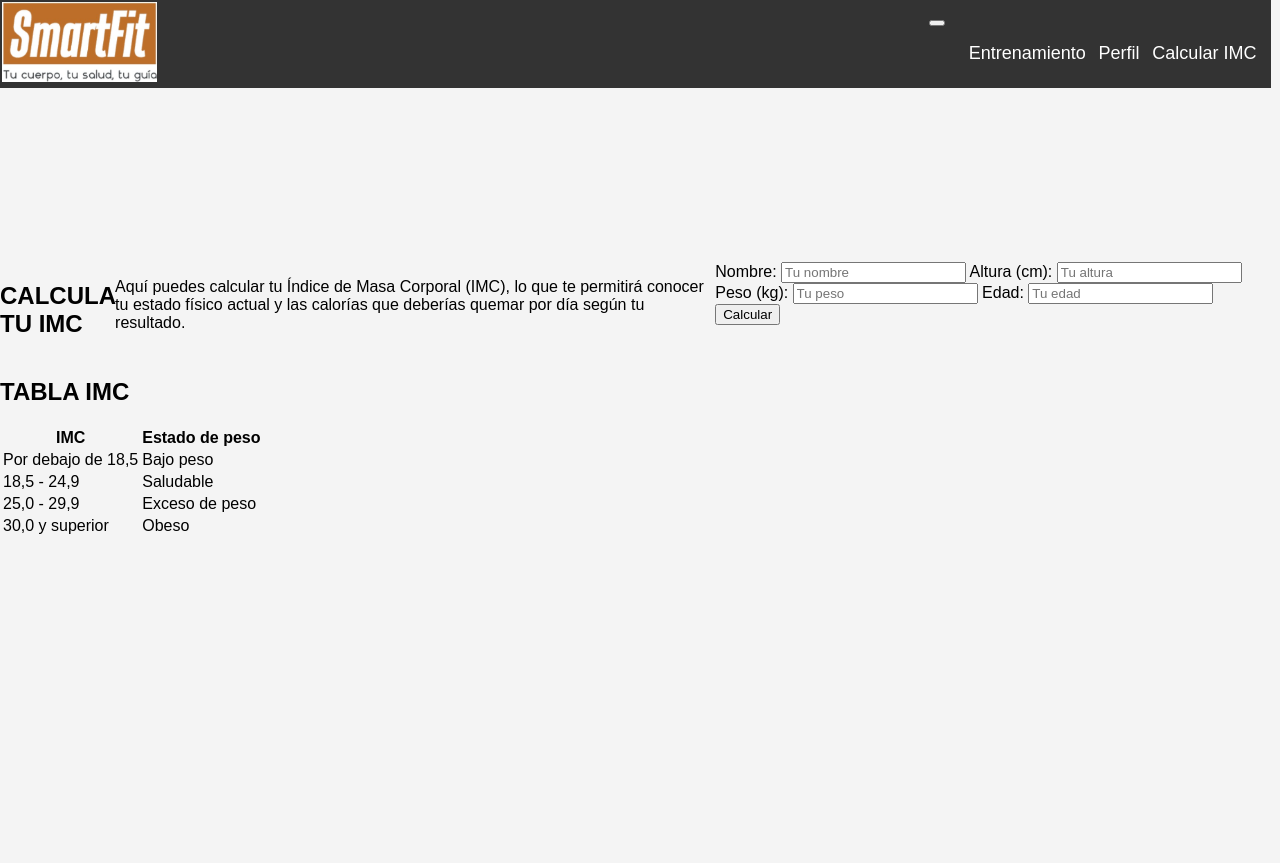
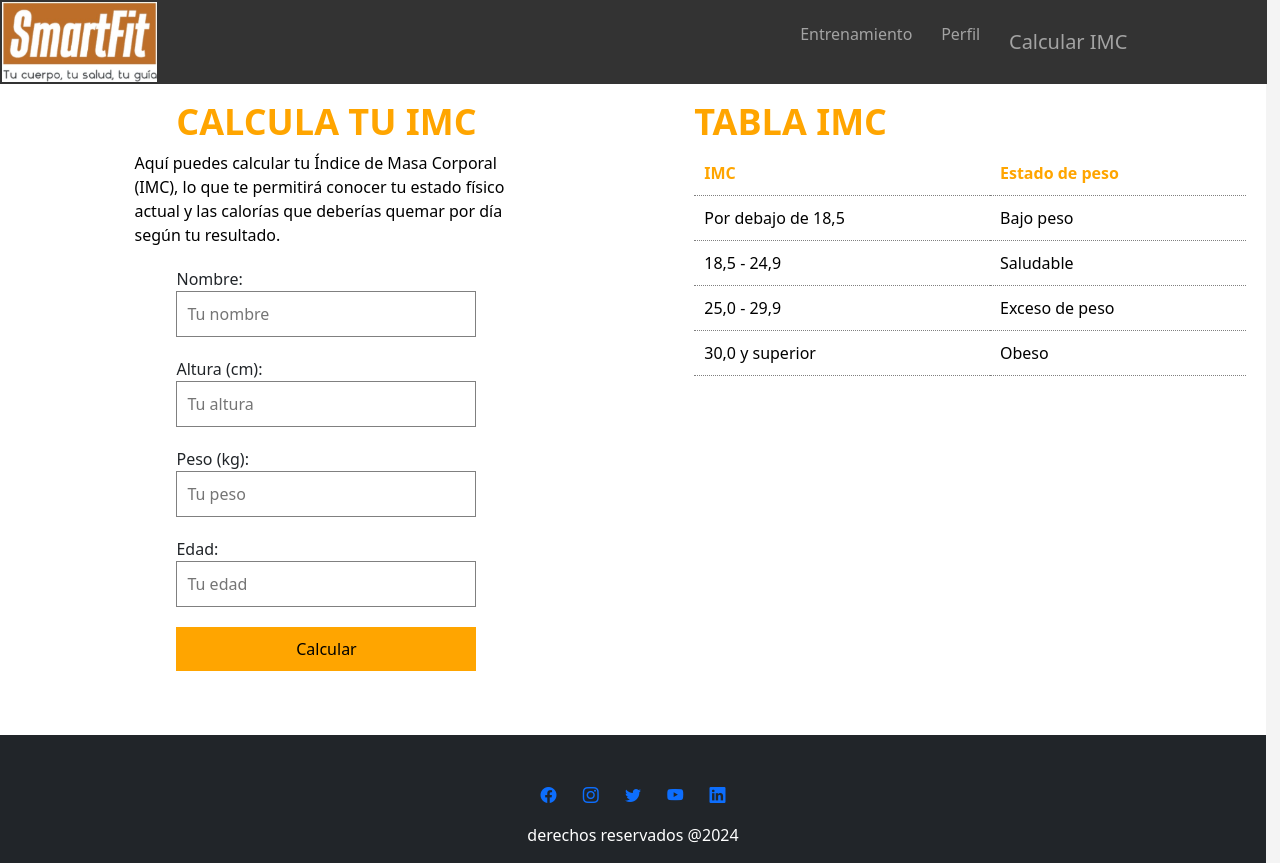
Before and after one commit to nachomno/SmartFit, a plain HTML site: page calcular_imc.html in a window 1280 px wide. Before the commit the page ends 800 px from the top, so only its background shows below. Drawn offline with nearby package versions, Linux system fonts and the light colour scheme; files whose address does not match are found by name.

Commit message:
04-10
04-10

```diff
--- a/assets/style.css
+++ b/assets/style.css
@@ -235,6 +235,10 @@ footer{
 
 
 /* --------------perfil ------------------ */
+.bodyPerfil main{
+    min-height:74.57vh;
+
+}
 .progress-container {
     width: 100%;
     background-color: #d6d6d6;
@@ -265,6 +269,98 @@ li{
 }
 
 /* ------------------------------------------ */
+
+/*-------------- Sección Calcular IMC------------- */
+.imc-section {
+    display: flex;
+    justify-content: space-between;
+    padding: 100px 20px 20px;
+}
+
+.imc-section .form-container {
+    width: 50%;
+    display: flex;
+    flex-direction: column;
+
+    align-items: center;
+}
+
+.imc-section .title {
+    font-size: 36px;
+    color: orange;
+    font-weight: bold;
+}
+
+.imc-section .description {
+    font-size: 16px;
+    color: black;
+    margin-bottom: 20px;
+    width: 30vw;
+}
+
+.imc-section form {
+    display: flex;
+    flex-direction: column;
+    width: 300px;
+    /* background-color: black; */
+}
+
+.imc-section input[type="text"],
+.imc-section input[type="number"] {
+    /* background-color: black; */
+    border: 1px solid gray;
+    /* color: white; */
+    padding: 10px;
+    margin-bottom: 20px;
+}
+
+.imc-section button {
+    background-color: orange;
+    color: black;
+    padding: 10px;
+    border: none;
+    cursor: pointer;
+    transition: all 0.3s ease;
+}
+
+.imc-section button:hover {
+    background-color: white;
+    color: black;
+    border: 1px solid orange;
+}
+
+.imc-section #result {
+    margin-top: 20px;
+    font-size: 18px;
+    text-align: center;
+}
+
+/* Tabla IMC */
+.imc-section .table-container {
+    width: 45%;
+    margin-left: 20px;
+}
+
+.imc-section .imc-table {
+    width: 100%;
+    border-collapse: collapse;
+}
+
+.imc-section .imc-table th, .imc-table td {
+    border-bottom: 1px dotted gray;
+    padding: 10px;
+    text-align: left;
+}
+
+.imc-section .imc-table th {
+    color: orange;
+    font-weight: bold;
+}
+
+.imc-section .imc-table td {
+    color: black;
+}
+/* ---------------------------------------------------- */
 @media only screen and (max-width: 767px) {
 
     .mainRegistrarse form{
--- a/calcular_imc.html
+++ b/calcular_imc.html
@@ -5,6 +5,11 @@
     <meta name="viewport" content="width=device-width, initial-scale=1.0">
     <!-- Asegúrate de que el nombre del archivo CSS sea correcto -->
     <link rel="stylesheet" href="./assets/style.css">
+    <!-- Bootstrap CSS v5.2.0-beta1 -->
+    <link rel="stylesheet" href="https://cdn.jsdelivr.net/npm/bootstrap@5.2.0/dist/css/bootstrap.min.css"
+    integrity="sha384-gH2yIJqKdNHPEq0n4Mqa/HGKIhSkIHeL5AyhkYV8i59U5AR6csBvApHHNl/vI1Bx" crossorigin="anonymous">
+    <!-- Bootstrap icons -->
+    <link rel="stylesheet" href="https://cdn.jsdelivr.net/npm/bootstrap-icons@1.8.1/font/bootstrap-icons.css"/>
     <title>Calcular IMC - SmartFit</title>
 </head>
 <body>
@@ -32,7 +37,7 @@
                     <a class="nav-link" href="perfil.html">Perfil</a>
                   </li>
                   <li class="navbar-brand">
-                    <a class="nav-link" href="calcular_imc.html">Calcular IMC</a>
+                    <a class="nav-link" href="#">Calcular IMC</a>
                   </li>
 
                 </ul>
@@ -98,7 +103,33 @@
           </table>
       </div>
   </section>
+  <footer class="mt-5 bg-dark">
+    <div class="row justify-content-center">
+      <div class="col-auto mt-5  text-white">
+        <ul
+          class="list-unstyled footer-link footer-social d-flex justify-content-around"
+        >
+          <li>
+            <a href="#"><i class="bi bi-facebook"></i></a>
+          </li>
+          <li>
+            <a href="#"><i class="bi bi-instagram"></i></a>
+          </li>
+          <li>
+            <a href="#"><i class="bi bi-twitter"></i></a>
+          </li>
+          <li>
+            <a href="#"><i class="bi bi-youtube"></i></a>
+          </li>
+          <li>
+            <a href="#"><i class="bi bi-linkedin"></i></a>
+          </li>
+        </ul>
+        <p>derechos reservados @2024</p>
+      </div>
 
+    </div>
+  </footer>
   <script src="script.js"></script>
 </body>
 </html>
--- a/registrarse.html
+++ b/registrarse.html
@@ -14,6 +14,7 @@
   <!-- Bootstrap icons -->
   <link rel="stylesheet" href="https://cdn.jsdelivr.net/npm/bootstrap-icons@1.8.1/font/bootstrap-icons.css"/>
     <link rel="stylesheet" href="./assets/style.css" />
+  <script src="./assets/script.js"></script>
 </head>
 
 <body>
@@ -167,14 +168,7 @@
 
     </div>
   </footer>
-  <!-- Bootstrap JavaScript Libraries -->
-  <script src="https://cdn.jsdelivr.net/npm/@popperjs/core@2.11.5/dist/umd/popper.min.js"
-    integrity="sha384-Xe+8cL9oJa6tN/veChSP7q+mnSPaj5Bcu9mPX5F5xIGE0DVittaqT5lorf0EI7Vk" crossorigin="anonymous">
-  </script>
 
-  <script src="https://cdn.jsdelivr.net/npm/bootstrap@5.2.0/dist/js/bootstrap.min.js"
-    integrity="sha384-ODmDIVzN+pFdexxHEHFBQH3/9/vQ9uori45z4JjnFsRydbmQbmL5t1tQ0culUzyK" crossorigin="anonymous">
-  </script>
 </body>
 
 </html>
```
Also changed, not shown: perfil.html (+2 -2 lines). Lines whose indentation alone changed are shown as unchanged.
